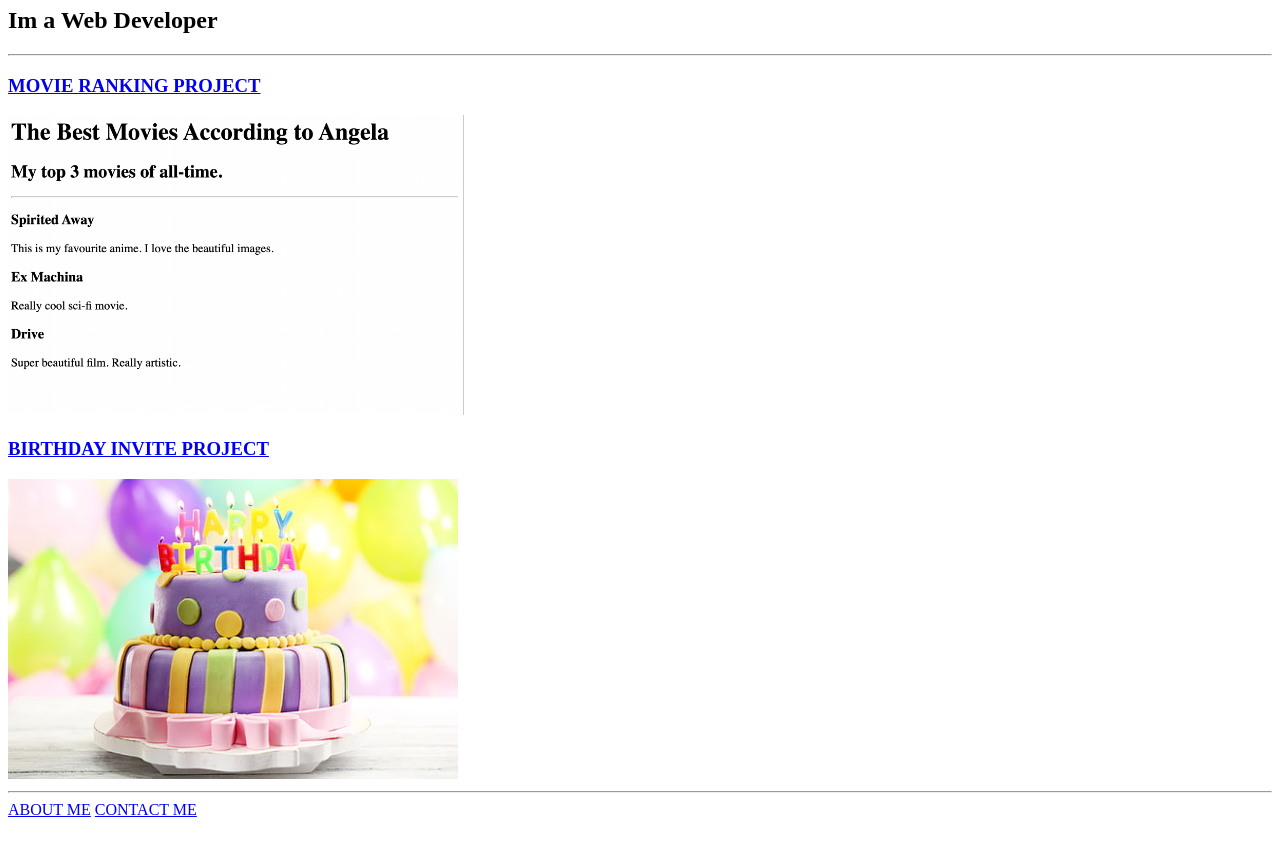
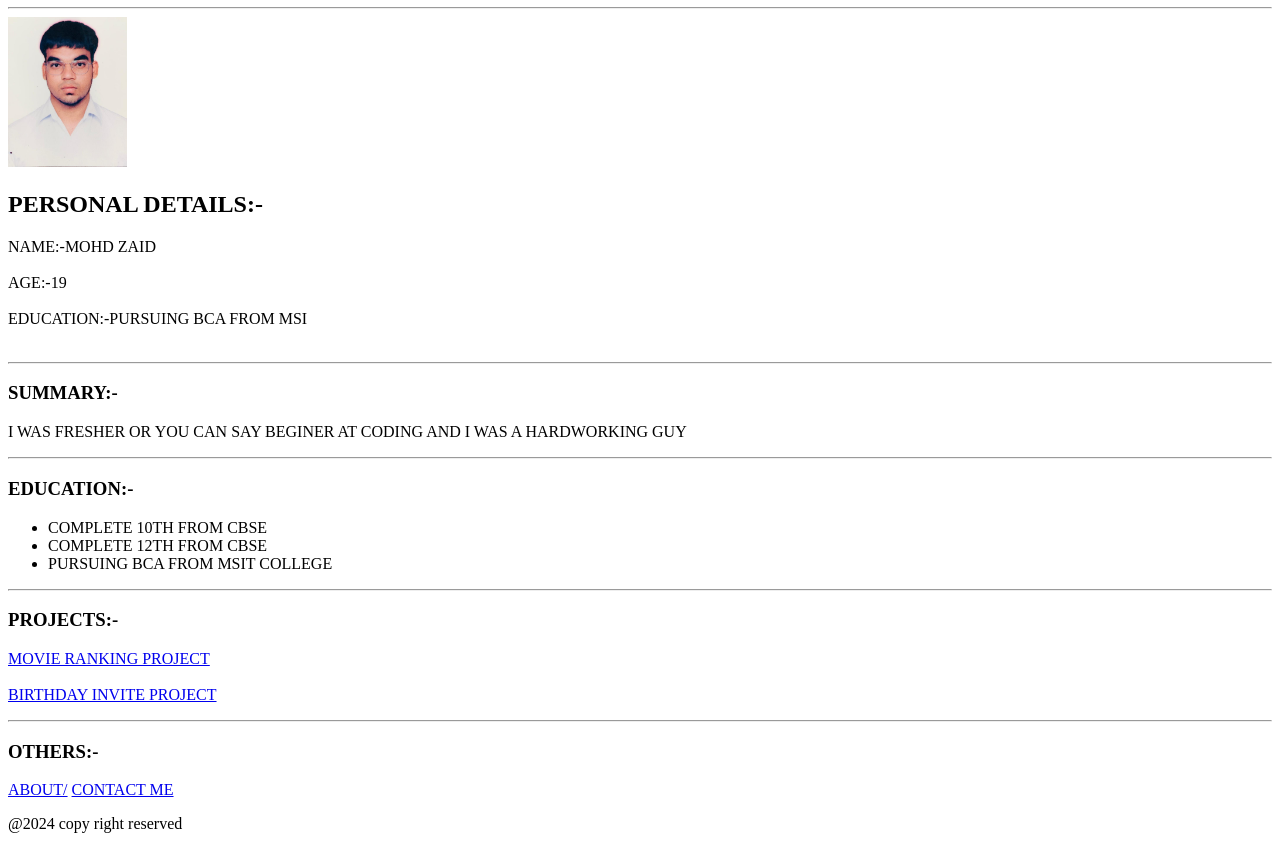
Before and after one commit to zaidu9810/html.portfolio, a plain HTML site: page index.html in a window 1280 px wide. Shown: the part 73-922 px from the top of the page. Before the commit the page ends 900 px from the top, so only its background shows below. Drawn offline with Linux system fonts and the light colour scheme.

Commit message:
Add files via upload

```diff
--- a/index.html
+++ b/index.html
@@ -1,20 +1,54 @@
 <!DOCTYPE html>
-<html lang="en">
+<html lang="eng">
     <head>
         <meta charset="UTF-8">
-    <meta name="viewport" content="width=device-width, initial-scale=1.0">
-    <title>Document</title>
+        <title>My Resume</title>
+
     </head>
     <body>
-    <H1>Mohd Zaid Portfolio</H1>
-        <H2> Im a Web Developer</H2>
-       <hr/>
-      <H3> <a href="./public/movie.html">MOVIE RANKING PROJECT</a>  </H3>
-      <img src="./assets/images/MOVIE PROJECT.png" height="300px" alt="project" />
-      <h3> <a href="./public/birthday.html">BIRTHDAY INVITE PROJECT</a></h3>
-      <IMG SRC="./ASSETS/IMAGES/CAKE PROJECT.JPEG" height="300px" ALT="CAKE IMAGE" />
+        <H1>MY PORTFOLIO</H1>
         <HR/>
-    <A HREF="./PUBLIC/ABOUT.HTML">ABOUT ME</A>
-    <A HREF="./PUBLIC/CONTACT.HTML">CONTACT ME</A>
+<img src="./i.jpeg" height="150" alt="my image" /></body>
+
+        <H2>PERSONAL DETAILS:-</H2>
+        <P>NAME:-MOHD ZAID <BR/>
+            <BR/>
+            AGE:-19 <BR/>
+            <BR/>
+            EDUCATION:-PURSUING BCA FROM MSI <BR/>
+            <BR/>
+            <HR/>
+            <H3>SUMMARY:-</H3>
+            <P>I WAS FRESHER OR YOU CAN SAY BEGINER AT CODING AND I WAS A HARDWORKING GUY </P>
+            <HR/>
+        </P>
+            <H3>EDUCATION:-</H3>
+            <P><UL>
+                <LI>COMPLETE 10TH FROM CBSE </LI>
+                <LI>COMPLETE 12TH FROM CBSE</LI>
+                <LI>PURSUING BCA FROM MSIT COLLEGE</LI>
+
+            </UL>
+            <HR/>
+        </P>
+        <P>
+            <H3>PROJECTS:-</H3>
+        <a href="./project1.html">MOVIE RANKING PROJECT</a> <BR/> <BR/>
+        <a href="./project2.html">BIRTHDAY INVITE PROJECT</a>
+
+        </P>
+        <HR/>
+        <H3>OTHERS:-
+        </H3>
+        <A HREF="./ABOUT.HTML"> ABOUT/</A>
+        <A HREF="./contact.html">CONTACT ME</A>
+
+
     </body>
+    <FOOTER>
+        <P>@2024 copy right reserved </P>
+    </FOOTER>
+
+
+
 </html>
```
Also changed, not shown: about.html (added, +8 -0 lines), project1.html (added, +9 -0 lines), project2.html (added, +12 -0 lines), I.jpeg (added), contact.html (added). Lines whose indentation alone changed are shown as unchanged.
